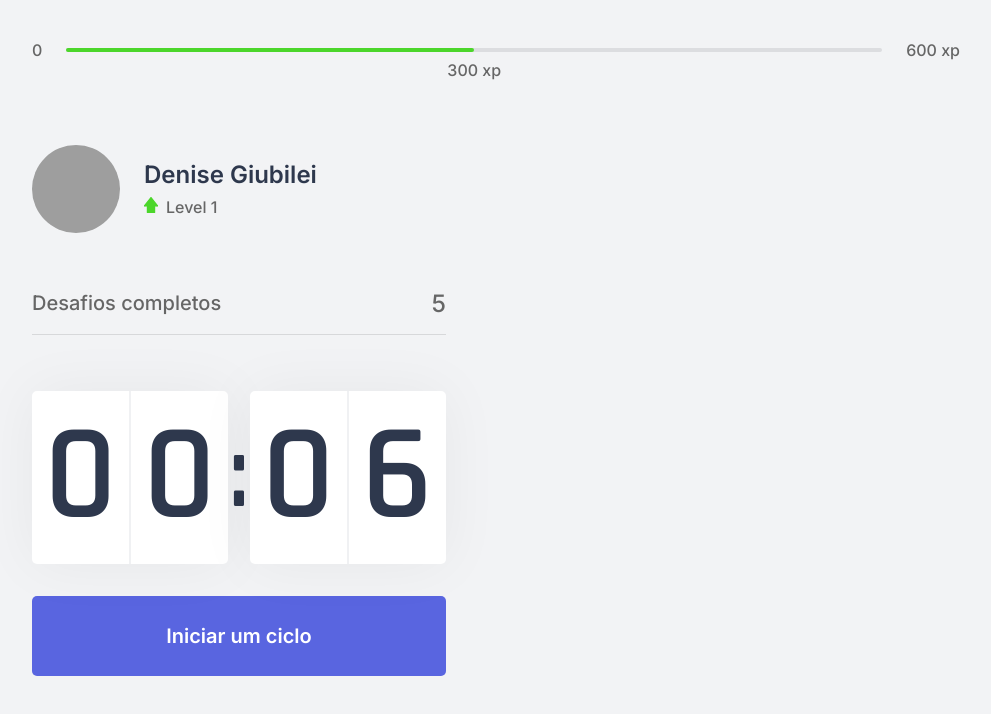
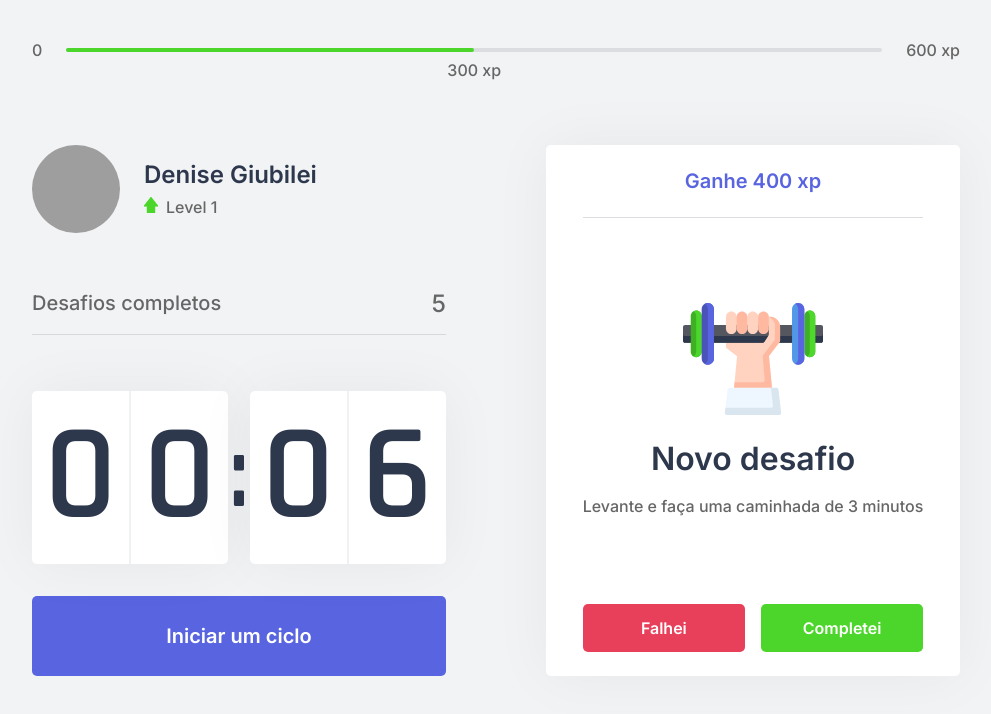
Before and after one commit to denisegiubilei/nextjs-moveit, a Next.js app: page / in a window 1280 px wide. Shown: the top 714 px of the page, without its empty margins (144-1135 px from the left). Built offline with nearby package versions, Linux system fonts and the light colour scheme; grey boxes are pictures that could not be loaded.

Commit message:
feat: add ChallengeBox component

```diff
--- /dev/null
+++ b/src/components/ChallengeBox.tsx
@@ -0,0 +1,47 @@
+import { useState } from 'react';
+import styles from '../styles/components/ChallengeBox.module.css';
+
+function ChallengeBox() {
+  const [hasActiveChallenge, setHasActiveChallenge] = useState(true);
+
+  return (
+    <div className={styles.challengeBoxContainer}>
+      {hasActiveChallenge ? (
+        <div className={styles.challengeActive}>
+          <header>Ganhe 400 xp</header>
+
+          <main>
+            <img
+              src="icons/body.svg"
+              alt="Exercicio - Desenho de uma mão levantando peso"
+            />
+            <strong>Novo desafio</strong>
+            <p>Levante e faça uma caminhada de 3 minutos</p>
+          </main>
+
+          <footer>
+            <button type="button" className={styles.challengeFailedButton}>
+              Falhei
+            </button>
+            <button type="button" className={styles.challengeSuccededButton}>
+              Completei
+            </button>
+          </footer>
+        </div>
+      ) : (
+        <div className={styles.challengeNotActive}>
+          <strong>Finalize um ciclo para receber um desafio</strong>
+          <p>
+            <img
+              src="icons/level-up.svg"
+              alt="Level Up - Ícone seta para cima"
+            />
+            Avance de level completando desafios
+          </p>
+        </div>
+      )}
+    </div>
+  );
+}
+
+export { ChallengeBox };
--- a/src/pages/index.tsx
+++ b/src/pages/index.tsx
@@ -6,6 +6,7 @@
 import Head from 'next/head';
 
 import styles from '../styles/pages/Home.module.css';
+import { ChallengeBox } from '../components/ChallengeBox';
 
 export default function Home() {
   return (
@@ -20,7 +21,9 @@
           <CompletedChallenges />
           <CountDown />
         </div>
-        <div></div>
+        <div>
+          <ChallengeBox />
+        </div>
       </section>
     </div>
   );
--- /dev/null
+++ b/src/styles/components/ChallengeBox.module.css
@@ -0,0 +1,110 @@
+.challengeBoxContainer {
+  height: 100%;
+  background: var(--white);
+  border-radius: 5px;
+  box-shadow: 0 0 60px rgba(0, 0, 0, 0.05);
+  padding: 1.5rem 2rem;
+
+  display: flex;
+  flex-direction: column;
+  align-items: center;
+  justify-content: center;
+
+  text-align: center;
+}
+
+.challengeNotActive {
+  display: flex;
+  flex-direction: column;
+  align-items: center;
+}
+
+.challengeNotActive strong {
+  font-size: 1.5rem;
+  font-weight: 500;
+  line-height: 1.4;
+}
+
+.challengeNotActive p {
+  display: flex;
+  flex-direction: column;
+  align-items: center;
+  line-height: 1.4;
+  max-width: 70%;
+  margin-top: 3rem;
+}
+
+.challengeNotActive p img {
+  margin-bottom: 1rem;
+}
+
+.challengeActive {
+  height: 100%;
+
+  display: flex;
+  flex-direction: column;
+}
+
+.challengeActive header {
+  color: var(--blue);
+  font-weight: 600;
+  font-size: 1.25rem;
+  padding: 0 2rem 1.5rem;
+  border-bottom: 1px solid var(--gray-line);
+}
+
+.challengeActive main {
+  flex: 1;
+
+  display: flex;
+  flex-direction: column;
+  align-items: center;
+  justify-content: center;
+}
+
+.challengeActive main strong {
+  font-size: 2rem;
+  font-weight: 600;
+  color: var(--title);
+  padding: 1.5rem 0 1rem;
+}
+
+.challengeActive main p {
+  line-height: 1.5;
+}
+
+.challengeActive footer {
+  display: grid;
+  grid-template-columns: 1fr 1fr;
+  gap: 1rem;
+}
+
+.challengeActive footer button {
+  height: 3rem;
+
+  display: flex;
+  align-items: center;
+  justify-content: center;
+
+  border: 0;
+  border-radius: 5px;
+
+  color: var(--white);
+
+  font-size: 1rem;
+  font-weight: 600;
+
+  transition: filter 0.2s;
+}
+
+.challengeActive footer button.challengeFailedButton {
+  background: var(--red);
+}
+
+.challengeActive footer button.challengeSuccededButton {
+  background: var(--green);
+}
+
+.challengeActive footer button:hover {
+  filter: brightness(0.9);
+}
```
